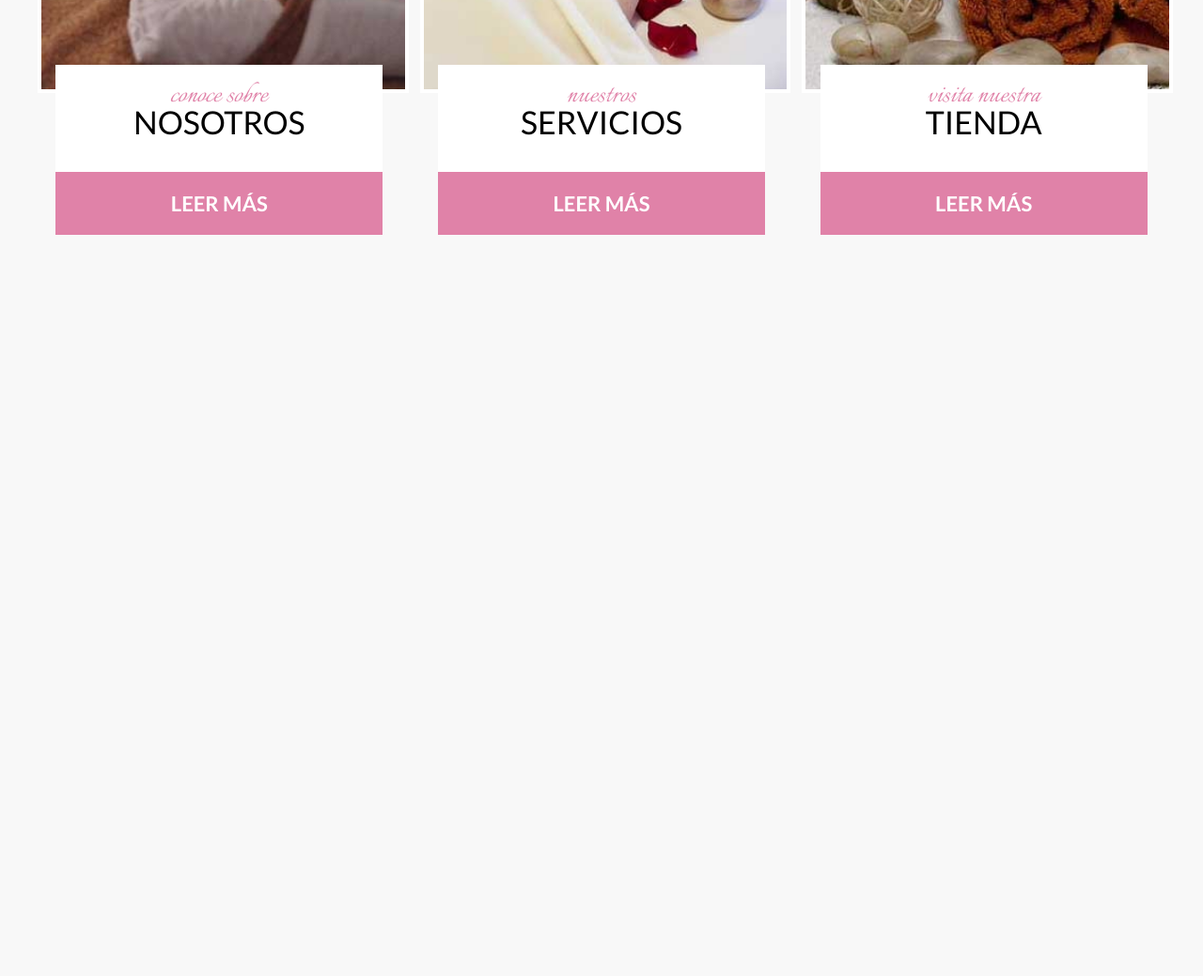
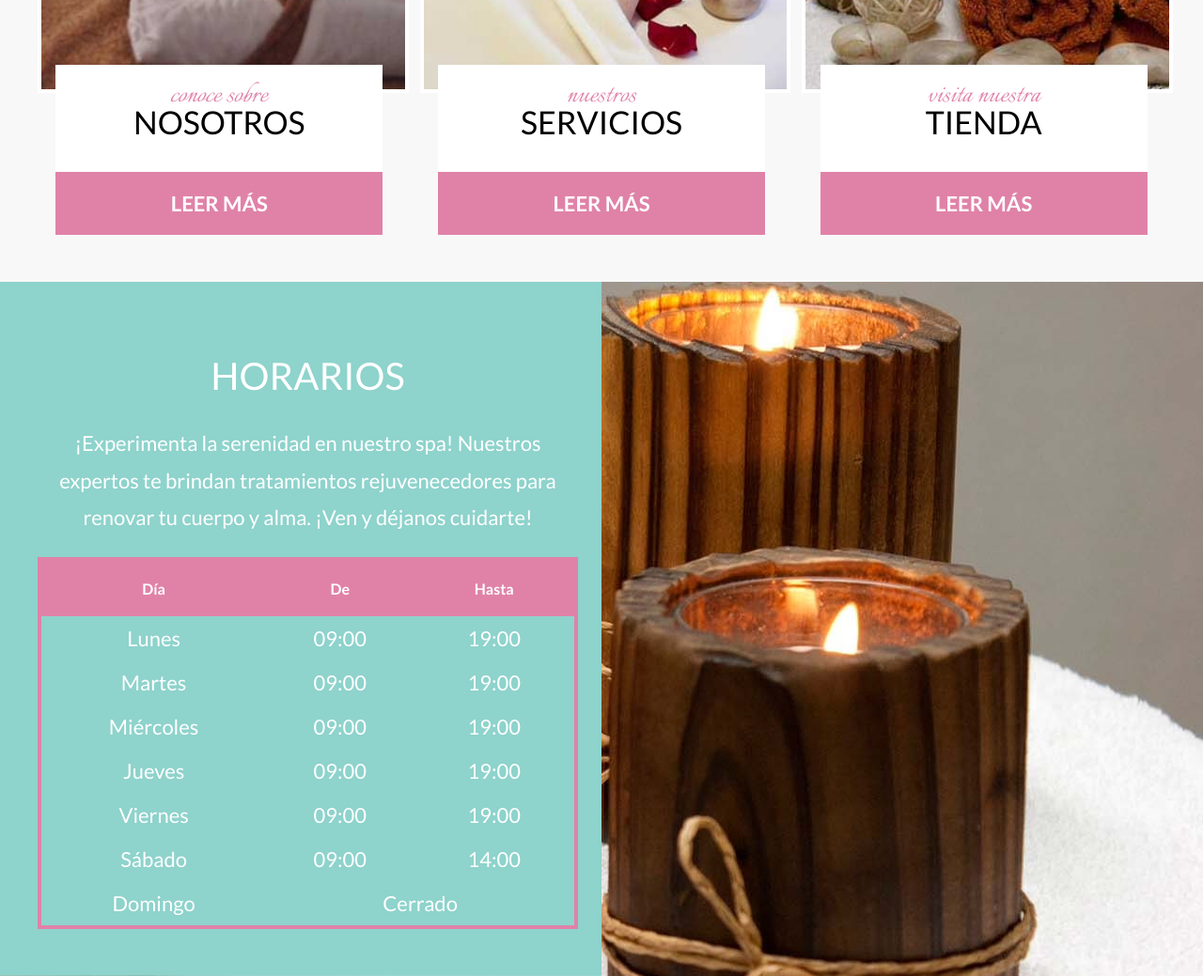
Before and after one commit to Devchris256/carolina-spa, a website: page index.html in a window 1280 px wide. Shown: the part 1678-2717 px from the top of the page at 94% size. Before the commit the page ends 1978 px from the top, so only its background shows below. Drawn offline with Linux system fonts and the light colour scheme.

Commit message:
finaliza seccion horarios

```diff
--- a/index.html
+++ b/index.html
@@ -96,5 +96,61 @@
             </div> <!-- content -->
         </div> <!-- wrapper -->
     </section> <!-- cards -->
+    <section class="horario">
+        <div class="wrapper">
+            <div class="horario__content">
+                <div class="horario__details">
+                    <h3 class="horario__title">Horarios</h3>
+                    <p class="horario__text">
+                        ¡Experimenta la serenidad en nuestro spa! Nuestros expertos te brindan tratamientos rejuvenecedores para renovar tu cuerpo y alma. ¡Ven y déjanos           cuidarte!</p>
+                    <table class="tabla">
+                        <thead class="tabla__thead">
+                            <tr>
+                                <th class="tabla__th">Día</th>
+                                <th class="tabla__th">De</th>
+                                <th class="tabla__th">Hasta</th>
+                            </tr>
+                        </thead>
+                        <tbody class="tabla__tbody">
+                            <tr class="tabla__tr">
+                                <td class="tabla__td">Lunes</td>
+                                <td class="tabla__td">09:00</td>
+                                <td class="tabla__td">19:00</td>
+                            </tr>
+                            <tr class="tabla__tr">
+                                <td class="tabla__td">Martes</td>
+                                <td class="tabla__td">09:00</td>
+                                <td class="tabla__td">19:00</td>
+                            </tr>
+                            <tr class="tabla__tr">
+                                <td class="tabla__td">Miércoles</td>
+                                <td class="tabla__td">09:00</td>
+                                <td class="tabla__td">19:00</td>
+                            </tr>
+                            <tr class="tabla__tr">
+                                <td class="tabla__td">Jueves</td>
+                                <td class="tabla__td">09:00</td>
+                                <td class="tabla__td">19:00</td>
+                            </tr>
+                            <tr class="tabla__tr">
+                                <td class="tabla__td">Viernes</td>
+                                <td class="tabla__td">09:00</td>
+                                <td class="tabla__td">19:00</td>
+                            </tr>
+                            <tr class="tabla__tr">
+                                <td class="tabla__td">Sábado</td>
+                                <td class="tabla__td">09:00</td>
+                                <td class="tabla__td">14:00</td>
+                            </tr>
+                            <tr class="tabla__tr">
+                                <td class="tabla__td">Domingo</td>
+                                <td class="tabla__td" colspan="2">Cerrado</td>
+                            </tr>
+                        </tbody>
+                    </table> <!-- tabla -->
+                </div> <!-- details -->
+            </div> <!-- content -->
+        </div> <!-- wrapper -->
+    </section> <!-- horario -->
 </body>
 </html>
--- a/src/scss/base/_minxis.scss
+++ b/src/scss/base/_minxis.scss
@@ -63,3 +63,16 @@
         font-family: v.$fontPrimary;
     }
 }
+
+@mixin heading {
+    text-transform: uppercase;
+    text-align: center;
+    font-weight: 400;
+    font-size: 2.5rem;
+}
+
+@mixin bgformat($gradient, $img) {
+    @supports(background-image: $img) {
+        background-image: $gradient, $img;
+    }
+}
--- /dev/null
+++ b/src/scss/ui/contenido/_horarios.scss
@@ -0,0 +1,63 @@
+@use '../../base/variables' as v;
+@use '../../base/minxis' as m;
+
+.horario {
+    @include m.bgformat(linear-gradient( to bottom, v.$primary 0%, v.$primary 50%, transparent 50% ), url('../img/bg_horarios.jpg'));
+    @include m.bgformat(linear-gradient( to bottom, v.$primary 0%, v.$primary 50%, transparent 50% ), url('../img/bg_horarios.webp'));
+    @include m.bgformat(linear-gradient( to bottom, v.$primary 0%, v.$primary 50%, transparent 50% ), url('../img/bg_horarios.avif'));
+    background-repeat: no-repeat;
+    background-position: center, bottom center;
+    color: v.$white;
+
+    @include m.tablet {
+        @include m.bgformat(linear-gradient( to right, v.$primary 0%, v.$primary 50%, transparent 50% ), url('../img/bg_horarios.jpg'));
+        @include m.bgformat(linear-gradient( to right, v.$primary 0%, v.$primary 50%, transparent 50% ), url('../img/bg_horarios.webp'));
+        @include m.bgformat(linear-gradient( to right, v.$primary 0%, v.$primary 50%, transparent 50% ), url('../img/bg_horarios.avif'));
+
+        background-position: center, top right;
+    }
+
+
+    &__content{
+        display: grid;
+        grid-template-rows: repeat(2, 1fr);
+        @include m.tablet {
+            grid-template-rows: unset;
+            @include m.grid(2, 3.125rem);
+        }
+    }
+    &__details{
+        padding: 3.125rem 0;
+    }
+    &__title{
+        @include m.heading;
+    }
+    &__text {
+        font-size: 1.375rem;
+        line-height: 1.8;
+        text-align: center;
+    }
+}
+
+.tabla {
+    inline-size: 100%;
+    border: .25rem solid v.$secundary;
+    text-align: center;
+    border-collapse: collapse;
+
+    &__thead {
+        background-color: v.$secundary;
+    }
+    &__th {
+        padding: 1.25rem;
+    }
+    &__tr {
+        &:hover {
+            background-color: darken(v.$primary, 10%);
+        }
+    }
+    &__td {
+        padding: .625rem;
+        font-size: 1.375rem;
+    }
+}
--- a/src/scss/ui/contenido/_index.scss
+++ b/src/scss/ui/contenido/_index.scss
@@ -1,2 +1,3 @@
 @use 'welcome';
 @use 'cards';
+@use 'horarios';
```
Also changed, not shown: build/css/app.css, 1 other file.
